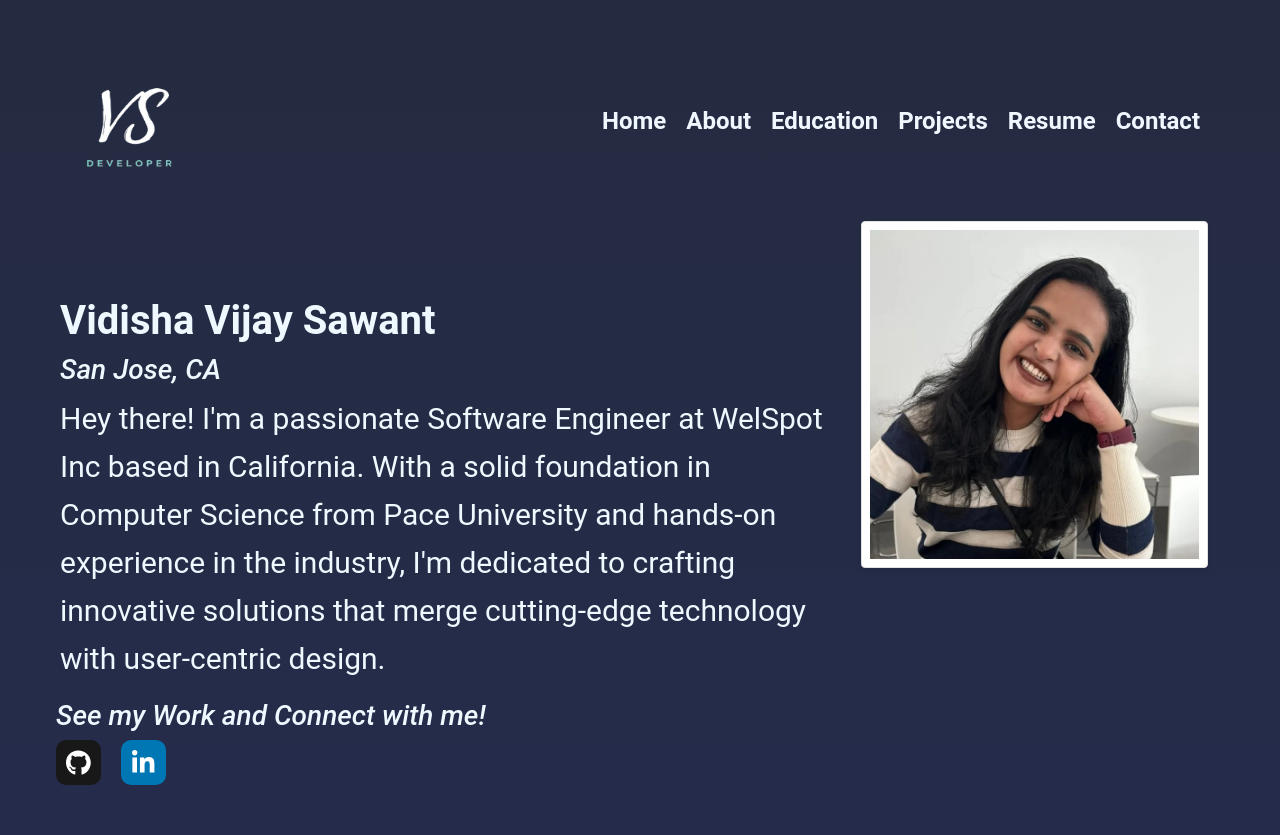
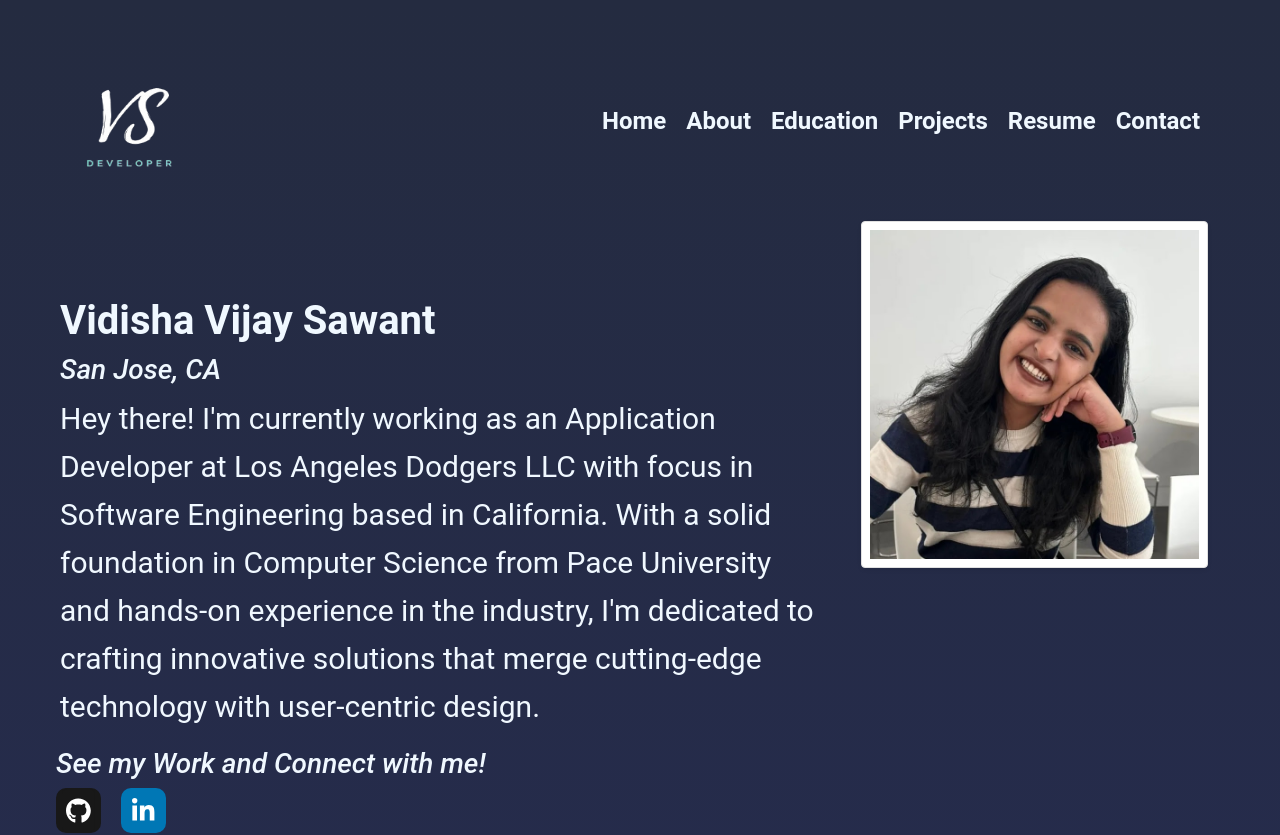
Before and after one commit to vidishasawant10/Portfolio, a React (Create React App) app: page / in a window 1280 px wide. Shown: the top 835 px of the page. Built offline with nearby package versions, Linux system fonts and the light colour scheme.

Commit message:
Update Home.tsx

```diff
--- a/src/home/Home.tsx
+++ b/src/home/Home.tsx
@@ -16,7 +16,7 @@ const Home: React.FC = () => {
     <div className="col-md-8 info-section animate__animated animate__fadeInLeft">
           <h1 className='name'>Vidisha Vijay Sawant</h1>
           <h3>San Jose, CA</h3>
-          <p>Hey there! I'm a passionate Software Engineer at WelSpot Inc based in California. With a solid foundation in Computer Science from Pace University and hands-on experience in the industry, I'm dedicated to crafting innovative solutions that merge cutting-edge technology with user-centric design.</p>
+          <p>Hey there! I'm currently working as an Application Developer at Los Angeles Dodgers LLC with focus in Software Engineering based in California. With a solid foundation in Computer Science from Pace University and hands-on experience in the industry, I'm dedicated to crafting innovative solutions that merge cutting-edge technology with user-centric design.</p>
          </div>
          <div className="col-md-4 profile-section p-4 animate__animated animate__fadeInRight">
          <img src= {profile} alt="Profile Photo" className='profileimage rounded img-thumbnail p-2'/>
```
